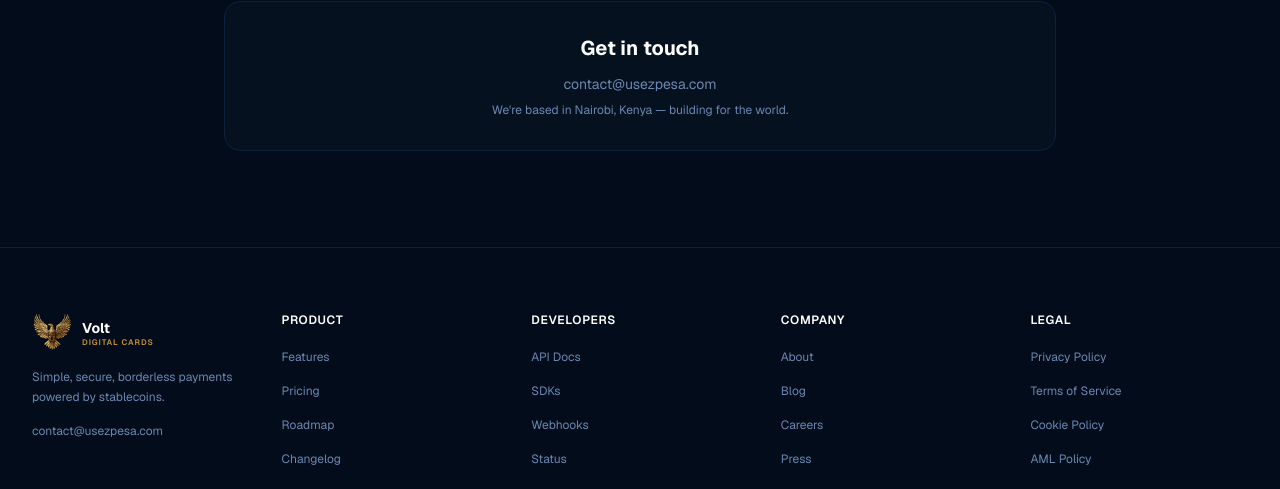
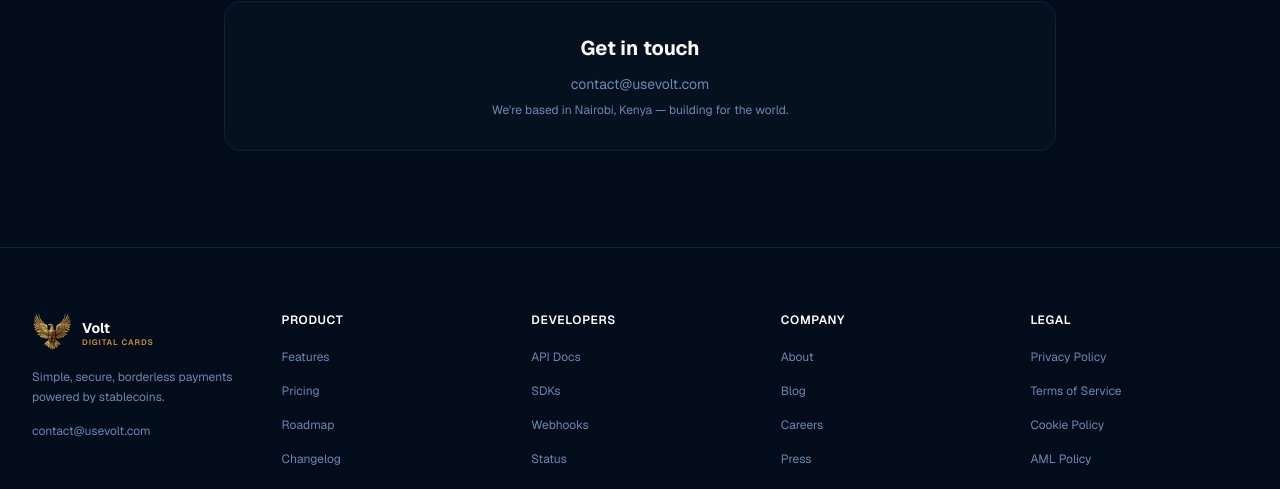
Before and after one commit to desmond107/volt, a Next.js app: page /about in a window 1280 px wide. Shown: the part 909-1398 px from the top of the page. Built offline with nearby package versions, Linux system fonts and the light colour scheme.

Commit message:
modifications

```diff
--- a/src/app/about/page.tsx
+++ b/src/app/about/page.tsx
@@ -53,7 +53,7 @@
 
         <div className="text-center bg-[#061120] border border-[#0d2040] rounded-2xl p-8">
           <h2 className="text-xl font-bold text-white mb-3">Get in touch</h2>
-          <p className="text-sm text-[#6b88b0] mb-2">contact@usezpesa.com</p>
+          <p className="text-sm text-[#6b88b0] mb-2">contact@usevolt.com</p>
           <p className="text-xs text-[#6b88b0]">We&apos;re based in Nairobi, Kenya — building for the world.</p>
         </div>
       </main>
--- a/src/components/landing/Footer.tsx
+++ b/src/components/landing/Footer.tsx
@@ -50,7 +50,7 @@
               Simple, secure, borderless payments powered by stablecoins.
             </p>
             <p className="text-xs text-[#6b88b0]">
-              contact@usezpesa.com
+              contact@usevolt.com
             </p>
           </div>
 
```
Also changed, not shown: 1 other file (tests, documents, lock files or other folders).
